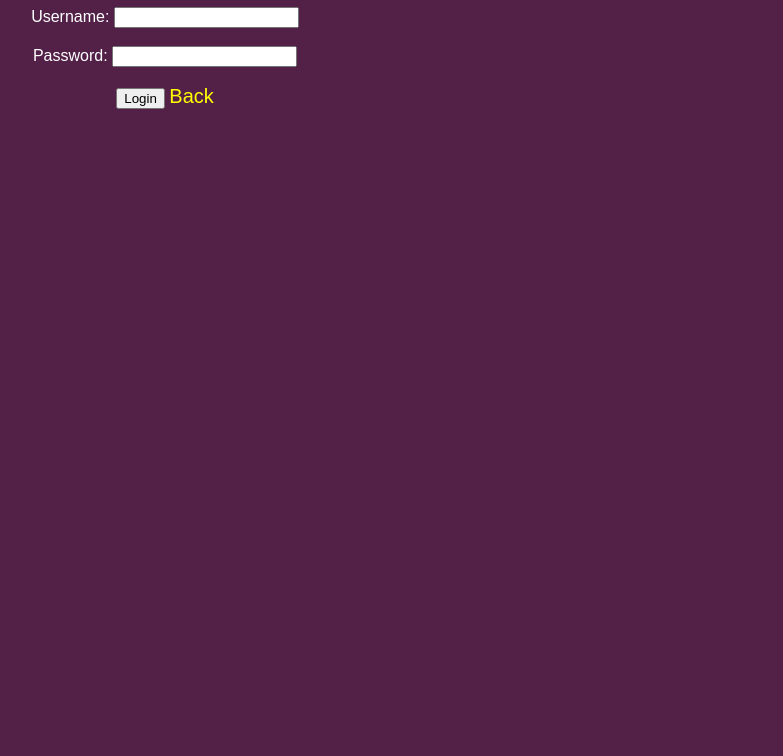
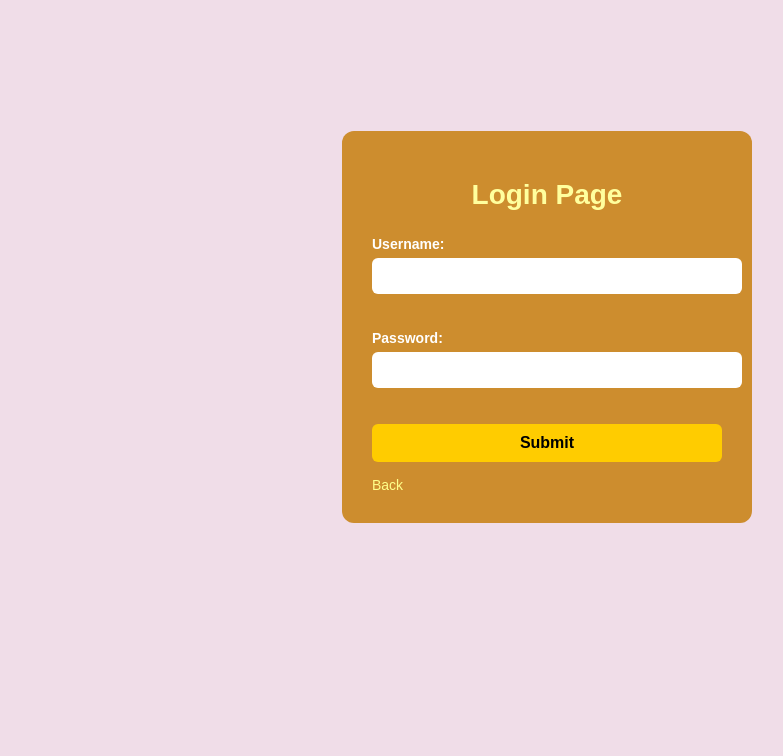
Before and after one commit to Sm6718858/CGCU-WEB, a plain HTML site: page frontend/login.html in a window 1280 px wide. Shown: the part 73-829 px from the top of the page, without its empty margins (93-876 px from the left). After the commit the page ends 800 px from the top, so only its background shows below. Drawn offline with Linux system fonts and the light colour scheme.

Commit message:
added java script

```diff
--- a/frontend/login.html
+++ b/frontend/login.html
@@ -1,21 +1,24 @@
 <!DOCTYPE html>
 <html lang="en">
-
 <head>
     <title>Login</title>
     <link rel="stylesheet" href="style.css">
 </head>
 
 <body>
-    <h1>Login Page</h1>
-    <form>
-        <label for="username">Username:</label>
-        <input type="text" id="username" name="username" required><br><br>
+
+    <form id="loginForm">
+        <h1 class="heading-login">Login Page</h1>
+        <label for="username" class="l1">Username:</label>
+        <input type="email" id="username" required><br><br>
+
         <label for="password">Password:</label>
-        <input type="password" id="password" name="password" required><br><br>
-        <input type="submit" value="Login">
+        <input type="password" id="password" required><br><br>
+
+        <button type="submit" class="submitbutton">Submit</button>
         <a href="index.html">Back</a>
     </form>
+<script src="script.js"></script>
+
 </body>
-
 </html>
--- /dev/null
+++ b/frontend/script.js
@@ -0,0 +1,7 @@
+   let formHandle = document.getElementById("loginForm")
+
+   formHandle.addEventListener("submit", (e) => {
+      const username = document.getElementById("username").value;
+      const password = document.getElementById("password").value;
+      alert(`Username: ${username}\nPassword: ${password}`);
+   })
--- a/frontend/style.css
+++ b/frontend/style.css
@@ -1,22 +1,76 @@
 body{
-    width: 500px;
-    height: 100vh;
-    background-color: rgb(83, 33, 72);
-    color: white;
-    font-family: Arial;
-    text-align: center;
+    width: 100%;
+    min-height: 100vh;
+    margin: 0;
+    background-color: #e5c5d893;
+    color: rgb(17, 16, 16);
+    font-family: Arial, sans-serif;
+
+    display: flex;
+    justify-content: center;
+    align-items: center;
 }
 
-.main{
+form{
+    width: 350px;
+    background: rgb(205, 141, 46);
+    padding: 30px;
+    border-radius: 12px;
+}
+
+h1{
+    margin-bottom: 25px;
+    font-size: 28px;
+}
+
+label{
+    display: block;
+    text-align: left;
+    margin-bottom: 6px;
+    font-size: 14px;
+    color: #ffffff;
     font-weight: bold;
-    font-size: 30px;
 }
-p{
-    color: lightgray;
+
+input{
+    width: 100%;
+    padding: 10px;
+    border-radius: 6px;
+    border: none;
+    outline: none;
+    margin-bottom: 18px;
+    font-size: 14px;
+}
+
+.submitbutton{
+    width: 100%;
+    padding: 10px;
+    background: #ffcc00;
+    border: none;
+    border-radius: 6px;
+    font-size: 16px;
+    font-weight: bold;
+    cursor: pointer;
+    transition: 0.3s;
+}
+
+.submitbutton:hover{
+    background: #ffd633;
 }
 
 a{
+    display: block;
+    margin-top: 15px;
     text-decoration: none;
-    color: yellow;
-    font-size: 20px;
+    color: #ffff8a;
+    font-size: 14px;
 }
+
+a:hover{
+    text-decoration: underline;
+}
+
+.heading-login{
+    text-align: center;
+    color: #ffff9e;
+}
```
